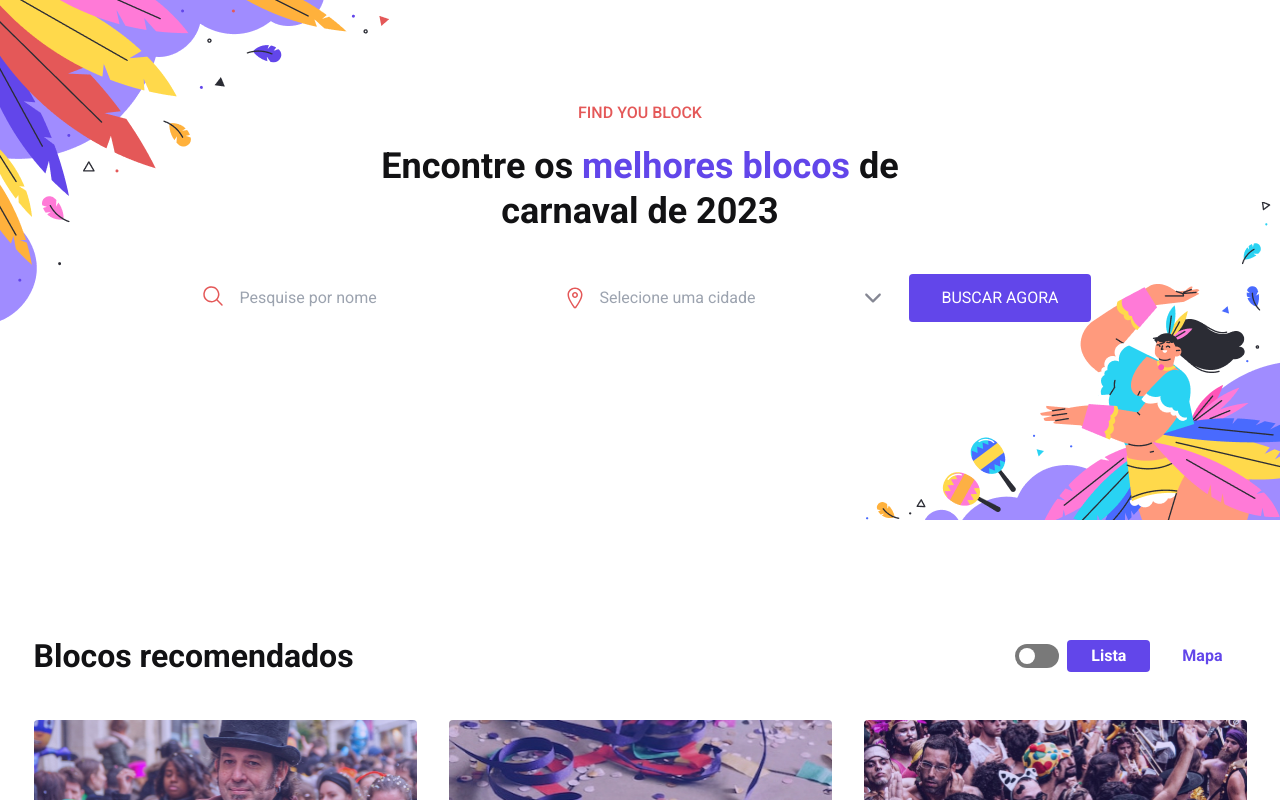
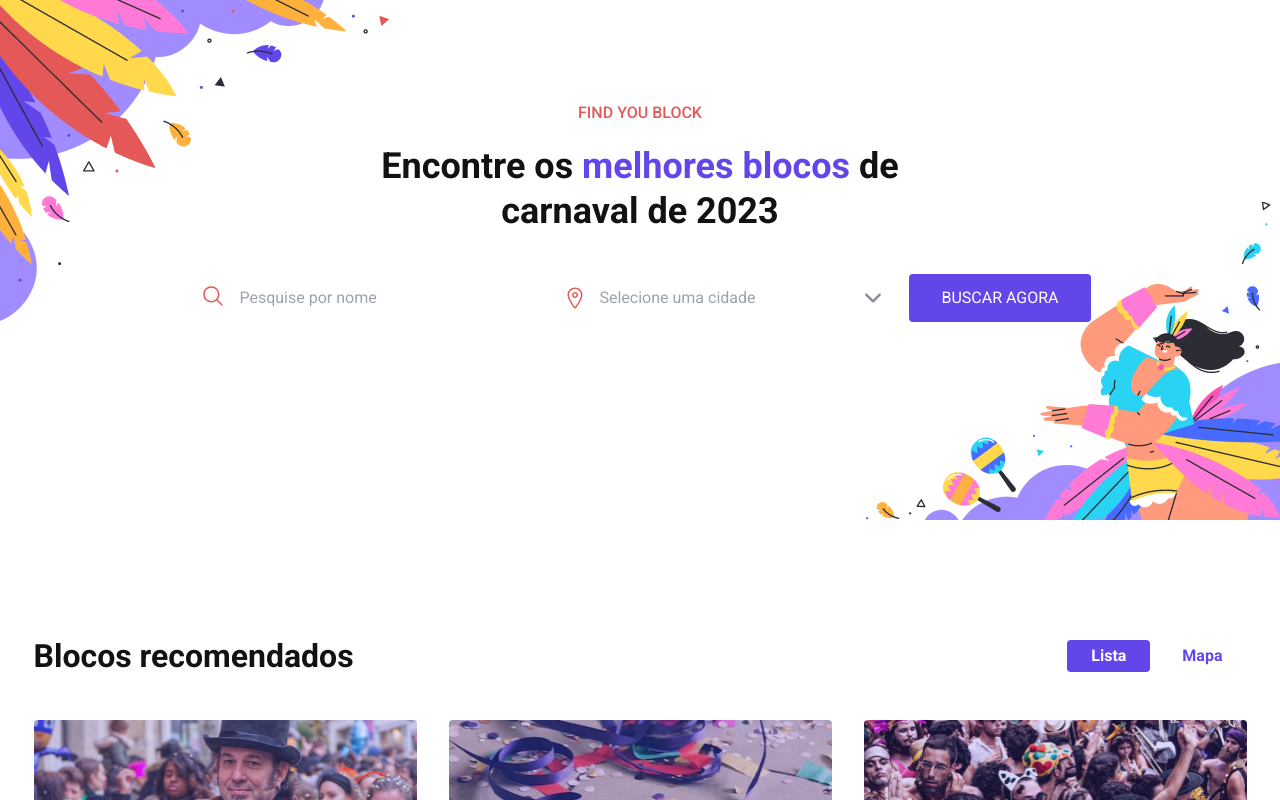
Before and after one commit to MicaelaPinheiroDS/find-your-block-boracodar, a React (Vite) app: page / in a window 1280 px wide. Shown: the top 800 px of the page. Built offline with nearby package versions, Linux system fonts and the light colour scheme.

Commit message:
dark and Light Theme Switcher

```diff
--- a/index.html
+++ b/index.html
@@ -9,7 +9,7 @@
     <meta name="viewport" content="width=device-width, initial-scale=1.0" />
     <title>Vite + React</title>
   </head>
-  <body>
+  <body className="dark">
     <div id="root"></div>
     <script type="module" src="/src/main.jsx"></script>
     <script type="module" src="https://unpkg.com/ionicons@5.5.2/dist/ionicons/ionicons.esm.js"></script>
--- /dev/null
+++ b/src/components/SwitchTheme/index.jsx
@@ -0,0 +1,28 @@
+import { useState, useEffect } from 'react'
+import { Switch } from '@headlessui/react'
+
+export function SwitchTheme() {
+  const [theme, setTheme] = useState()
+  const systemTheme = window.matchMedia('(prefers-color-scheme: dark)').matches
+  useEffect(() => {
+    if((theme === 'dark' ||theme === '') || (!theme && systemTheme)){
+      document.documentElement.classList.add('dark')
+      setTheme('dark')
+    } else {
+      document.documentElement.classList.remove('dark')
+      setTheme('light')
+    }
+  },[theme])
+
+  const handleThemeSwitch = () => {
+    setTheme(theme === 'dark' ? 'ligth' : 'dark')
+  }
+  return (
+    <Switch
+      checked={theme}
+      onChange={handleThemeSwitch}
+      className={'h-10 w-10 rounded-full'}>
+      <span className={` ${theme === 'dark' ? 'text-orange':'text-purple'} flex justify-center items-center w-full h-full`}><ion-icon size="large" name={`${theme === 'dark' ? 'sunny': 'moon'}`}></ion-icon></span>
+    </Switch>
+  )
+}
--- a/src/components/contentCarnivelGroups/index.jsx
+++ b/src/components/contentCarnivelGroups/index.jsx
@@ -1,6 +1,6 @@
 import { listCarnivalGroups } from './ListCarnivalGroups'
-import { MyToggle } from '../darkModeToggle'
-export function ContentCornivalGroups(){
+import { SwitchTheme } from '../SwitchTheme'
+export function ContentCornivalGroups(props){
     const cards  = listCarnivalGroups.map(card => {
         return (
         <div className="card" key={card.id}>
@@ -10,7 +10,7 @@ export function ContentCornivalGroups(){
                     <p className="card-text text-base leading-[160%]">{card.description}</p>
                     <div className='flex  gap-2'>
                         <img src="./images/location.svg" alt="" />
-                        <p className=' text-base leading-[160%] opacity-75'>{card.localization}</p>
+                        <p className=' text-base leading-[160%] opacity-75' >{card.localization}</p>
                     </div>
                 </div>
             </div>
@@ -21,7 +21,7 @@ export function ContentCornivalGroups(){
             <div className="flex justify-between items-center">
                 <h2 className="text-[32px] text-black dark:text-white font-bold">Blocos recomendados</h2>
                 <div className="font-bold flex gap-2 items-center">
-                    <MyToggle />
+                    <SwitchTheme />
                     <button className="bg-purple text-white px-6 py-1 rounded">Lista</button>
                     <button className="px-6 py-1 rounded bg-white dark:bg-black text-purple">Mapa</button>
                 </div>
--- a/src/components/darkModeToggle/index.jsx
+++ /dev/null
@@ -1,23 +0,0 @@
-import { useState } from 'react'
-import { Switch } from '@headlessui/react'
-
-export function MyToggle() {
-  const [enabled, setEnabled] = useState(false)
-
-  return (
-    <Switch
-      checked={enabled}
-      onChange={setEnabled}
-      className={`${
-        enabled ? 'bg-purple' : 'bg-[#797979]'
-      } relative inline-flex h-6 w-11 items-center rounded-full`}
-    >
-      <span className="sr-only">Enable notifications</span>
-      <span
-        className={`${
-          enabled ? 'translate-x-6' : 'translate-x-1'
-        } inline-block h-4 w-4 transform rounded-full bg-white transition`}
-      />
-    </Switch>
-  )
-}
--- a/tailwind.config.cjs
+++ b/tailwind.config.cjs
@@ -3,12 +3,13 @@ module.exports = {
   content: [
     "./index.html",
     "./src/**/*.{js,ts,jsx,tsx}",
-
   ],
+  darkMode: 'class',
   theme: {
     colors: {
       'red': '#E45858',
       'purple': '#6246EA',
+      'orange': 'orange',
       'black': '#121214',
       'white': 'white',
     },
```
